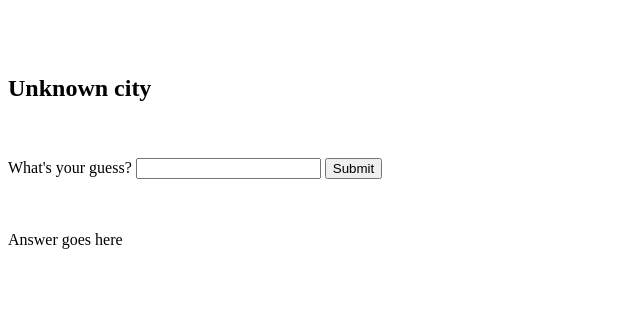
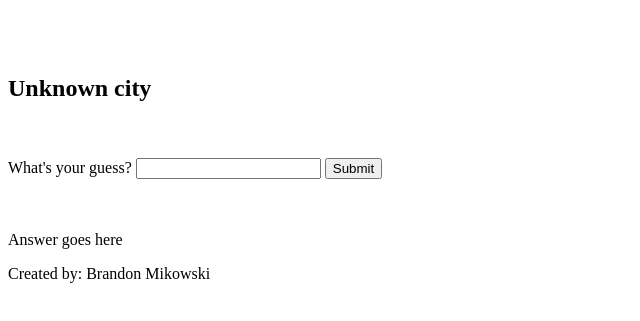
Before and after one commit to MikoFrosty/Weather-Guesser, a website with bundled scripts: page index.html in a window 1280 px wide. Shown: the part 61-382 px from the top of the page, without its empty margins (0-640 px from the left). Built offline with nearby package versions, Linux system fonts and the light colour scheme.

Commit message:
Add roadmap

```diff
--- a/Resources/JavaScript/main.js
+++ b/Resources/JavaScript/main.js
@@ -1,7 +1,34 @@
+////////// Weather Guesser //////////
+//// Created by Brandon Mikowski ////
+
+/*  Roadmap:
+    Disable button while loading
+    Show city first before asking for guess
+    Change css/html presentation
+    Add graphics
+    Add more cities
+    Add error handling to api request
+    keep score
+    expand api data for more challenges
+    selection area e.g. North america, asia, africa, global, etc...
+    Show live picture of city with current conditions (maybe before guess even)
+    difficulty levels (guess within 10 degrees, 5, or exact)
+*/
+
 import FetchWrapperWeather from "./modules/FetchWrapperWeather.js";
 import {places} from "./modules/places.js"; // 10 current places, will expand to 100
 
+const tester = "Testing 123";
+
 const weatherForm = document.querySelector("#weather-guesser");
+//const newCity = document.querySelector("#new-city");
+
+/* Starting to add city click button for changing current city
+newCity.addEventListener("submit", event => {
+    event.preventDefault();
+
+})
+*/
 
 weatherForm.addEventListener("submit", event => {
     event.preventDefault();
--- a/index.html
+++ b/index.html
@@ -22,6 +22,9 @@
         </form>
         <br><br>
         <p id="answer">Answer goes here</p>
+    <footer>
+        <p>Created by: Brandon Mikowski</p>
+    </footer>
     </main>
 </body>
 </html>
```
